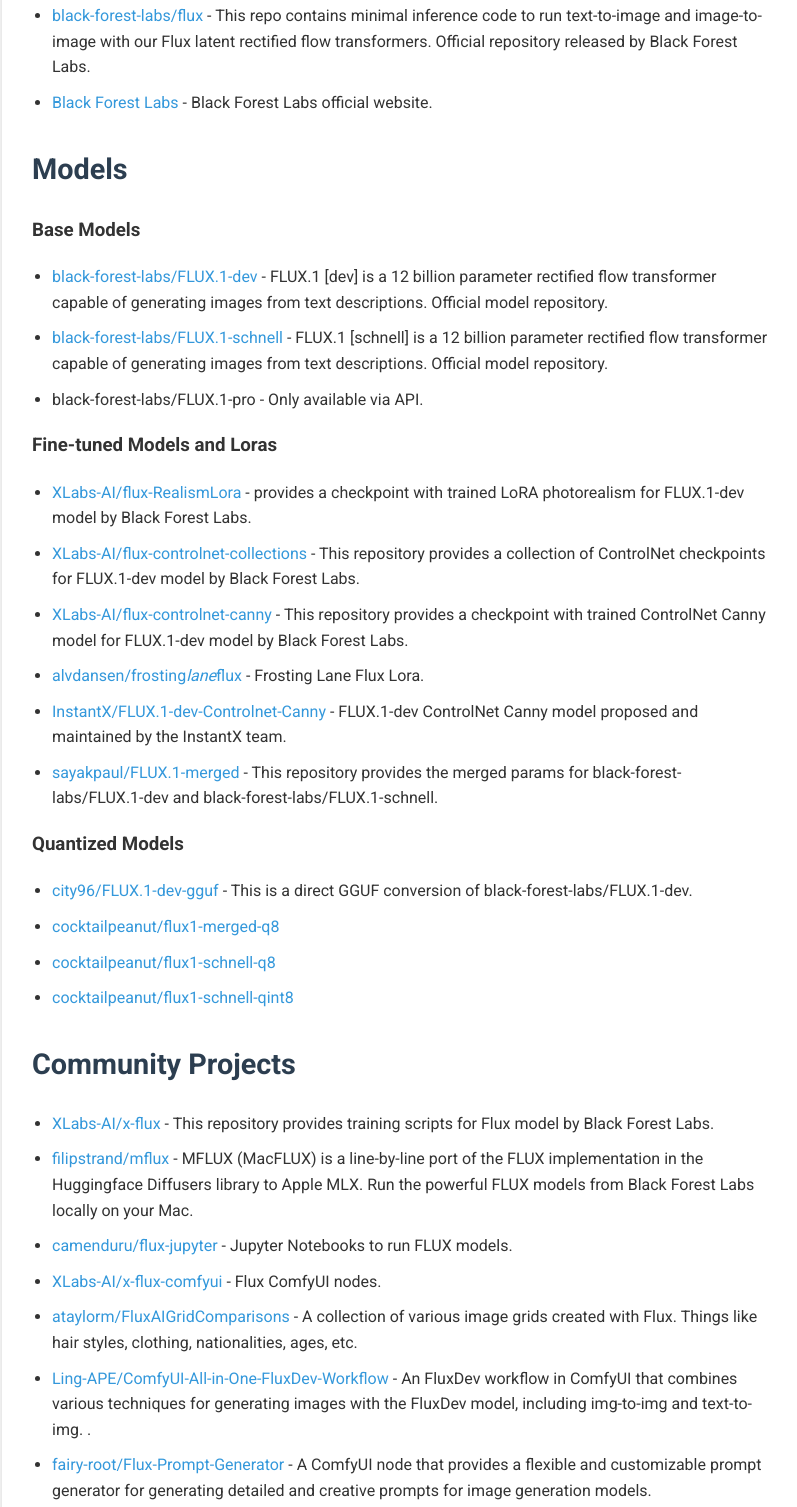
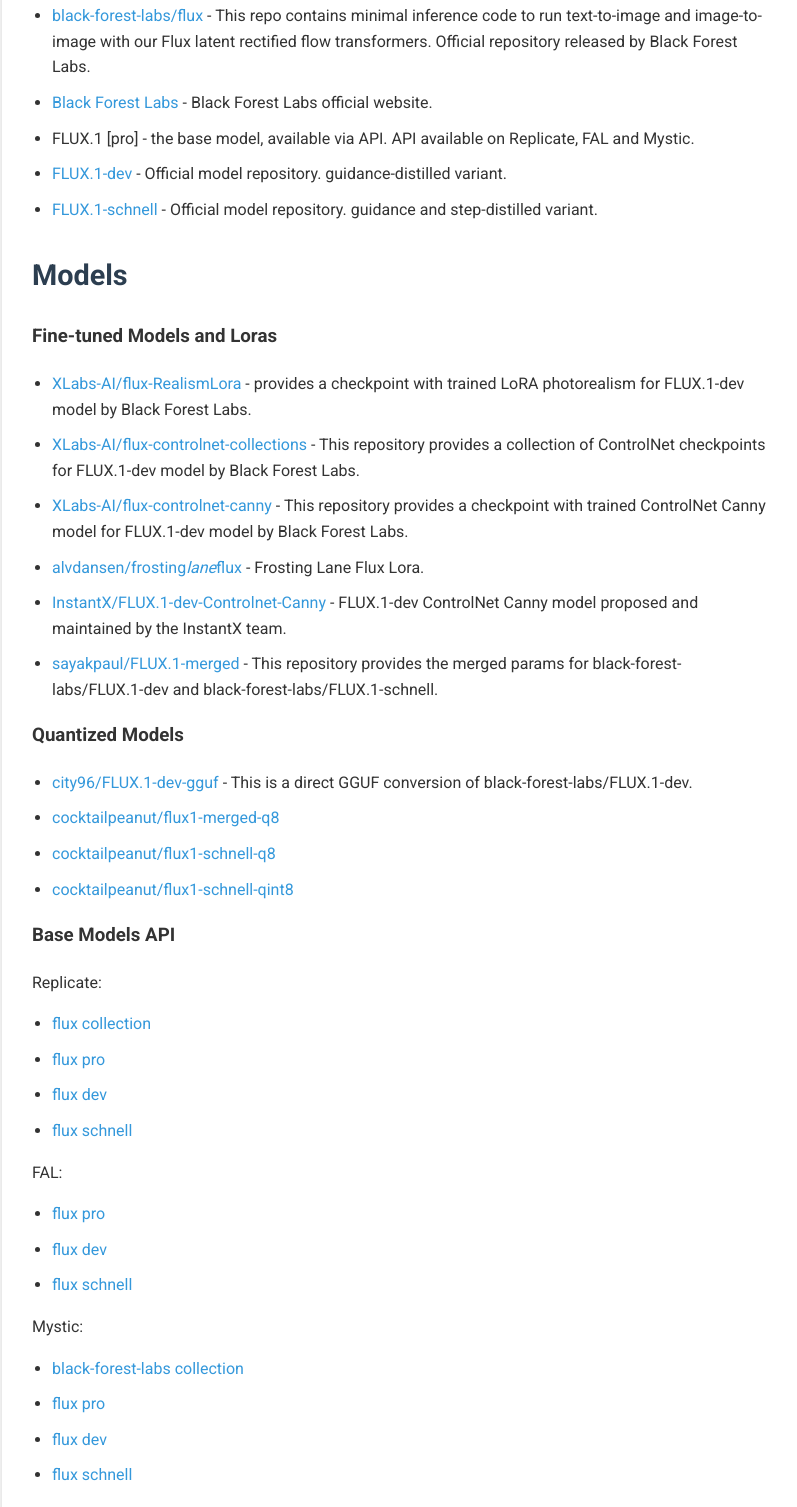
Before and after one commit to Eris2025/awesome-flux, a plain HTML site: page index.html in a window 1280 px wide. Shown: the part 1114-2621 px from the top of the page, without its empty margins (238-1035 px from the left). Drawn offline with Linux system fonts and the light colour scheme.

Commit message:
fix: fix some link, add api links

```diff
--- a/index.html
+++ b/index.html
@@ -78,9 +78,9 @@
 <li><a href="#official-resources">Official Resources</a></li>
 <li><a href="#models">Models</a>
 <ul>
-<li><a href="#base-models">Base Models</a></li>
 <li><a href="#fine-tuned-models-and-loras">Fine-tuned Models and Loras</a></li>
 <li><a href="#quantized-models">Quantized Models</a></li>
+<li><a href="#base-models-api">Base Models API</a></li>
 </ul></li>
 <li><a href="#community-projects">Community Projects</a></li>
 <li><a href="#demos">Demos</a></li>
@@ -91,14 +91,11 @@
 <ul>
 <li><a href="https://github.com/black-forest-labs/flux" rel="noopener noreferrer" target="_blank">black-forest-labs/flux</a> - This repo contains minimal inference code to run text-to-image and image-to-image with our Flux latent rectified flow transformers. Official repository released by Black Forest Labs.</li>
 <li><a href="https://blackforestlabs.ai/" rel="noopener noreferrer" target="_blank">Black Forest Labs</a> - Black Forest Labs official website.</li>
+<li>FLUX.1 [pro] -  the base model, available via API. API available on Replicate, FAL and Mystic.</li>
+<li><a href="https://huggingface.co/black-forest-labs/FLUX.1-dev" rel="noopener noreferrer" target="_blank">FLUX.1-dev</a> - Official model repository. guidance-distilled variant.</li>
+<li><a href="https://huggingface.co/black-forest-labs/FLUX.1-schnell" rel="noopener noreferrer" target="_blank">FLUX.1-schnell</a> - Official model repository. guidance and step-distilled variant.</li>
 </ul>
 <h2 id="models">Models</h2>
-<h3 id="base-models">Base Models</h3>
-<ul>
-<li><a href="https://huggingface.co/black-forest-labs/FLUX.1-dev" rel="noopener noreferrer" target="_blank">black-forest-labs/FLUX.1-dev</a> - FLUX.1 [dev] is a 12 billion parameter rectified flow transformer capable of generating images from text descriptions. Official model repository.</li>
-<li><a href="https://huggingface.co/black-forest-labs/FLUX.1-schnell" rel="noopener noreferrer" target="_blank">black-forest-labs/FLUX.1-schnell</a> - FLUX.1 [schnell] is a 12 billion parameter rectified flow transformer capable of generating images from text descriptions. Official model repository.</li>
-<li>black-forest-labs/FLUX.1-pro - Only available via API.</li>
-</ul>
 <h3 id="fine-tuned-models-and-loras">Fine-tuned Models and Loras</h3>
 <ul>
 <li><a href="https://huggingface.co/XLabs-AI/flux-RealismLora" rel="noopener noreferrer" target="_blank">XLabs-AI/flux-RealismLora</a> - provides a checkpoint with trained LoRA photorealism for FLUX.1-dev model by Black Forest Labs.</li>
@@ -114,6 +111,27 @@
 <li><a href="https://huggingface.co/cocktailpeanut/flux1-merged-q8" rel="noopener noreferrer" target="_blank">cocktailpeanut/flux1-merged-q8</a></li>
 <li><a href="https://huggingface.co/cocktailpeanut/flux1-schnell-q8" rel="noopener noreferrer" target="_blank">cocktailpeanut/flux1-schnell-q8</a></li>
 <li><a href="https://huggingface.co/cocktailpeanut/flux1-schnell-qint8" rel="noopener noreferrer" target="_blank">cocktailpeanut/flux1-schnell-qint8</a></li>
+</ul>
+<h3 id="base-models-api">Base Models API</h3>
+<p>Replicate:</p>
+<ul>
+<li><a href="https://replicate.com/collections/flux" rel="noopener noreferrer" target="_blank">flux collection</a></li>
+<li><a href="https://replicate.com/black-forest-labs/flux-pro" rel="noopener noreferrer" target="_blank">flux pro</a></li>
+<li><a href="https://replicate.com/black-forest-labs/flux-dev" rel="noopener noreferrer" target="_blank">flux dev</a></li>
+<li><a href="https://replicate.com/black-forest-labs/flux-schnell" rel="noopener noreferrer" target="_blank">flux schnell</a></li>
+</ul>
+<p>FAL:</p>
+<ul>
+<li><a href="https://fal.ai/models/fal-ai/flux-pro" rel="noopener noreferrer" target="_blank">flux pro</a></li>
+<li><a href="https://fal.ai/models/fal-ai/flux/dev" rel="noopener noreferrer" target="_blank">flux dev</a></li>
+<li><a href="https://fal.ai/models/fal-ai/flux/schnell" rel="noopener noreferrer" target="_blank">flux schnell</a></li>
+</ul>
+<p>Mystic:</p>
+<ul>
+<li><a href="https://www.mystic.ai/black-forest-labs" rel="noopener noreferrer" target="_blank">black-forest-labs collection</a></li>
+<li><a href="https://www.mystic.ai/black-forest-labs/flux1-pro" rel="noopener noreferrer" target="_blank">flux pro</a></li>
+<li><a href="https://www.mystic.ai/black-forest-labs/flux1-dev" rel="noopener noreferrer" target="_blank">flux dev</a></li>
+<li><a href="https://www.mystic.ai/black-forest-labs/flux1-schnell" rel="noopener noreferrer" target="_blank">flux schnell</a></li>
 </ul>
 <h2 id="community-projects">Community Projects</h2>
 <ul>
@@ -136,7 +154,7 @@
 <li><a href="https://huggingface.co/spaces/DamarJati/FLUX.1-RealismLora" rel="noopener noreferrer" target="_blank">Flux RealismLora Image Generator</a></li>
 </ul>
 <h2 id="contributing">Contributing</h2>
-<p>Contributions welcome! Read the <a href="CONTRIBUTING.md" rel="noopener noreferrer" target="_blank">contribution guidelines</a> first.</p>
+<p>Contributions welcome! Read the <a href="https://github.com/Eris2025/awesome-flux/blob/main/.github/CONTRIBUTING.md" rel="noopener noreferrer" target="_blank">contribution guidelines</a> first.</p>
 
         </main>
         <footer>
```
Also changed, not shown: 2 other files.
